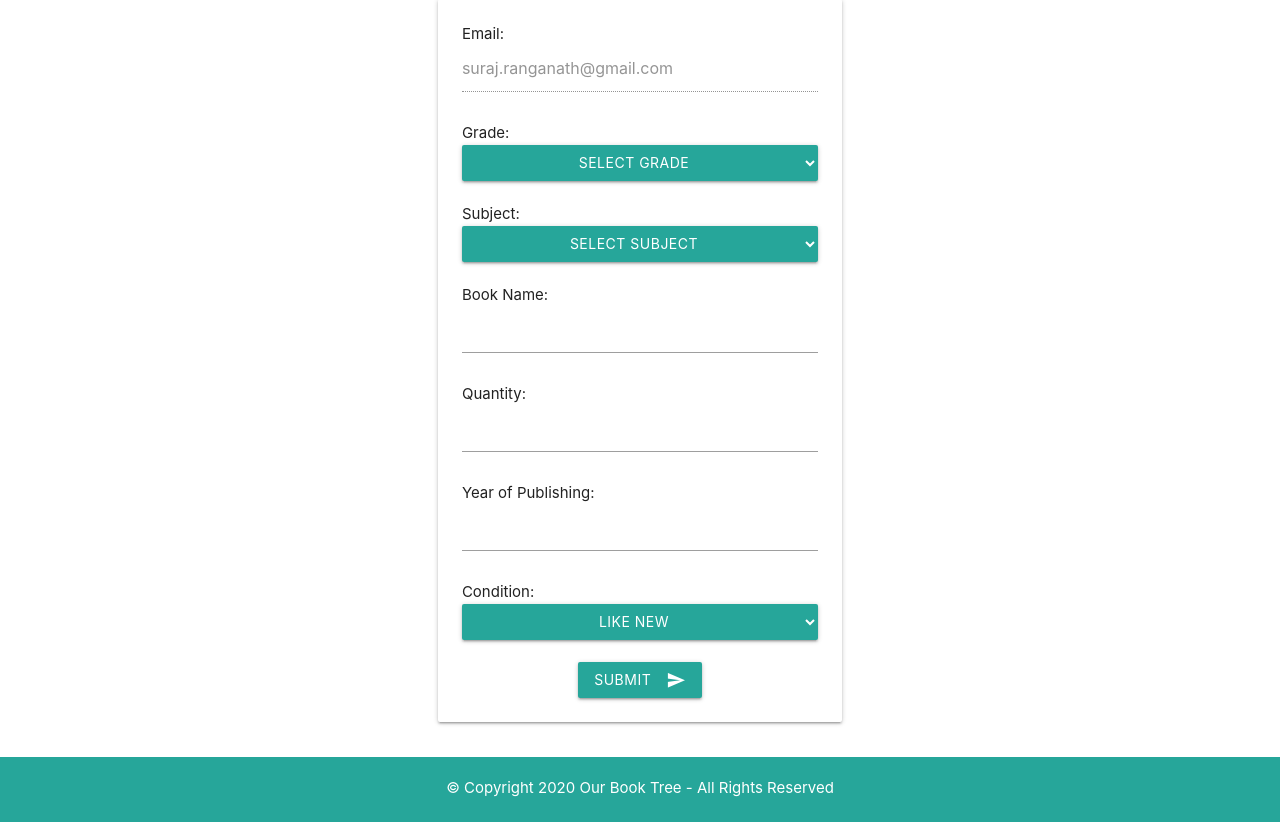
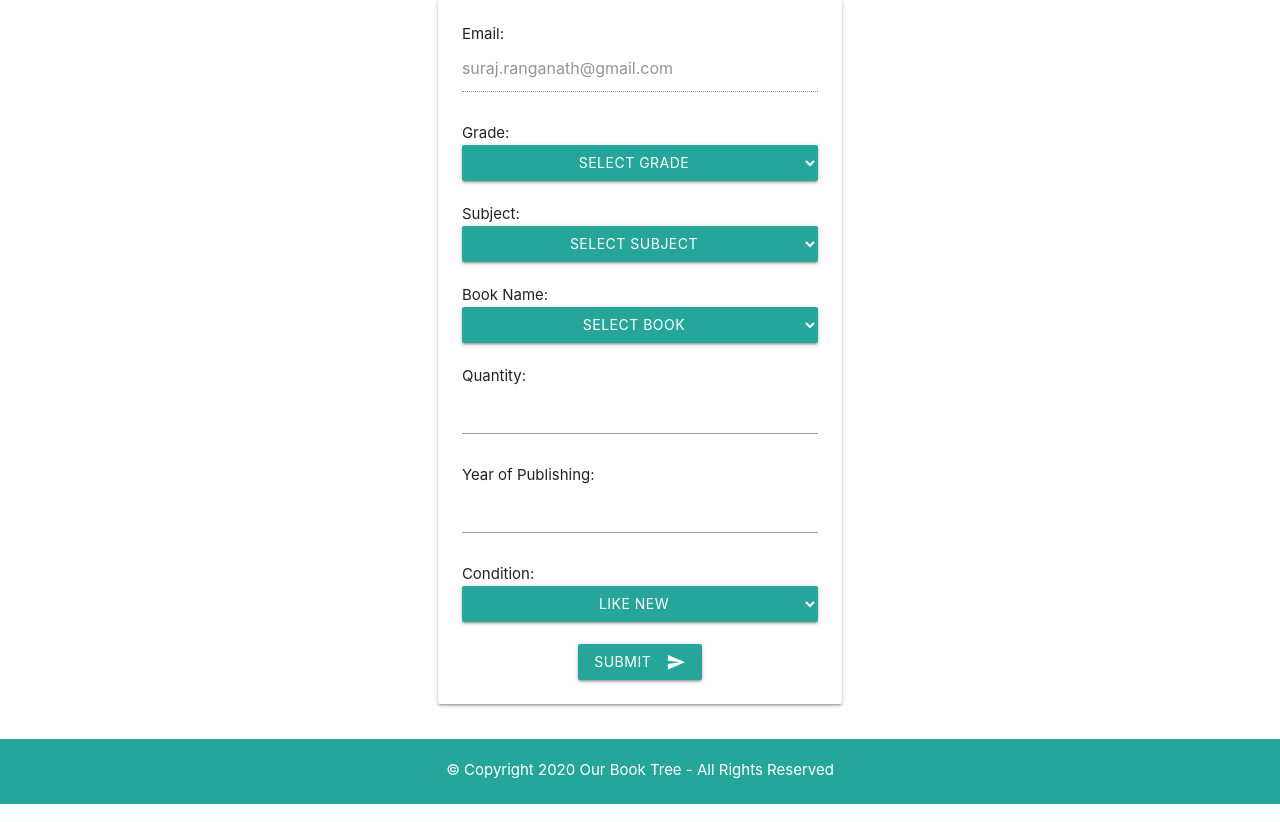
Before and after one commit to suraj-ranganath/OurBookTreeDjango, a Django app: page /give/ in a window 1280 px wide. Shown: the part 188-1010 px from the top of the page. Run offline with Django 3.2, Linux system fonts and the light colour scheme; a user stored in the database is signed in; some libraries are stand-ins or nearby versions.

Commit message:
added other option in giveform

```diff
--- a/OBTApp/views.py
+++ b/OBTApp/views.py
@@ -91,7 +91,9 @@ def BookGiveFormView(request):
         global finalentriesgive
         userid = request.user.id
         entries = request.POST
-        if dict(request.POST).get('subject') in (None,'',['']) and dict(request.POST).get('bookname') in (None,'',['']):
+
+        if dict(request.POST).get('subject') in (None,'',['']) and dict(request.POST).get('bookname') in (None,'',['']) and dict(request.POST).get('booknameother') in (None,'',['']):
+
             finalentriesgive['grade'] = entries['grade']
 
             global SUBJECT_LIST
@@ -135,21 +137,41 @@ def BookGiveFormView(request):
             }
             return render(request,"giveform.html",context)
 
-        elif dict(request.POST).get('bookname') in (None,'',['']):
+        elif dict(request.POST).get('bookname') in (None,'',['']) and dict(request.POST).get('booknameother') in (None,'',['']):
+
             finalentriesgive['subject'] = entries['subject']
+            cursor.execute("select distinct bookName from obtapp_book where subject='{}' and grade={}".format(finalentriesgive['subject'],finalentriesgive['grade']))
+            allbooks = cursor.fetchall()
             context = {
             'email':request.user.email,
+            'bookchoices':allbooks,
             'grade':finalentriesgive['grade'],
             'sublist':SUBJECT_LIST,
             'sub':finalentriesgive['subject']
             }
             return render(request,"giveform.html",context)
+        elif dict(request.POST).get('bookname') == ["Other"]:
+            cursor.execute("select distinct bookName from obtapp_book where subject='{}' and grade={}".format(finalentriesgive['subject'],finalentriesgive['grade']))
+            allbooks = cursor.fetchall()
+            context = {
+            'email':request.user.email,
+            'bookchoices':allbooks,
+            'grade':finalentriesgive['grade'],
+            'sublist':SUBJECT_LIST,
+            'sub':finalentriesgive['subject'],
+            'otherflag':True,
+            'book':"Other..",
+            }
+            return render(request,"giveform.html",context)
         else:
+
             finalentriesgive['quan'] = entries['quan']
             finalentriesgive['yearpub'] = entries['yearpub']
             finalentriesgive['condition'] = entries['condition']
-            finalentriesgive['bookname'] = entries['bookname']
-            print(finalentriesgive)
+            if dict(request.POST).get('booknameother') == None:
+                finalentriesgive['bookname'] = entries['bookname']
+            else:
+                finalentriesgive['bookname'] = entries['booknameother']
             cursor.execute("insert into obtapp_book (grade,bookName,subject) values ('{}','{}','{}')".format(finalentriesgive['grade'],finalentriesgive['bookname'],finalentriesgive['subject']))
             cursor.execute("insert into obtapp_give (userid_id,completedFlag) values ('{}',0)".format(userid))
             cursor.execute("select id from obtapp_book where id=(select max(id) from obtapp_book)") #find better way
@@ -259,7 +281,7 @@ def BookTakeFormView(request):
             'bookchoices':allbooks,
             'sub':finalentriestake['subject'],
             'grade':finalentriestake['grade'],
-            'sublist':SUBJECT_LIST
+            'sublist':SUBJECT_LIST,
             }
             return render(request,"takeform.html",context)
         else:
--- a/templates/giveform.html
+++ b/templates/giveform.html
@@ -12,11 +12,13 @@
 {%csrf_token%}
 <!-- {{ give_form.as_p }} -->
 Email: <input type='text' name="email" value={{email}} disabled><br><br>
-Grade: <select class='dropdown-trigger btn' name="grade" id="grade" required onChange="form.submit();">
+
     {% if not grade %}
-      <option value="Dummy" disabled selected hidden>Select Grade</option>
+    Grade: <select class='dropdown-trigger btn' name="grade" id="grade" required onChange="form.submit();">
+      <option value="" disabled selected hidden>Select Grade</option>
       {% else %}
-      <option value="Dummy" disabled selected hidden>{{grade}}</option>
+      Grade: <select class='dropdown-trigger btn' name="grade" id="grade"  onChange="form.submit();">
+      <option value="" disabled selected hidden>{{grade}}</option>
       {% endif %}
       <option value="9">9</option>
       <option value="10">10</option>
@@ -39,7 +41,22 @@ Grade: <select class='dropdown-trigger btn' name="grade" id="grade" required onC
       {% endfor %}
 
   </select><br><br>
-Book Name: <input type="text" name="bookname" id="bookname" required><br><br>
+
+    {% if not book %}
+    Book Name: <select class='dropdown-trigger btn' name="bookname" id="bookname" required  onChange="form.submit();">
+    <option value="" disabled selected hidden>Select Book</option>
+    {% else %}
+    Book Name: <select class='dropdown-trigger btn' name="bookname" id="bookname"  onChange="form.submit();">
+    <option value="" disabled selected hidden>{{book}}</option>
+      {% endif %}
+      {% for i in bookchoices %}
+          <option value="{{i.0}}">{{i.0}}</option>
+      {% endfor %}
+      <option value="Other">Other..</option>
+  </select><br><br>
+{% if otherflag %}
+Please specify: <input type='text' name='booknameother' id='booknameother' required/><br><br>
+{% endif %}
 Quantity: <input type="number" name="quan" id="quan" required><br><br>
 Year of Publishing: <input type='text' name='yearpub'  id='yearpub' data-length="4" pattern="[0-9]{4}" required/><br><br>
 Condition: <select class='dropdown-trigger btn' name="condition" id="condition" required>
--- a/templates/takeform.html
+++ b/templates/takeform.html
@@ -17,9 +17,9 @@
 Email: <input type='text' name="email" value={{email}} disabled><br><br>
 Grade: <select class='dropdown-trigger btn' name="grade" id="grade" required onChange="form.submit();">
   {% if not grade %}
-    <option value="Dummy" disabled selected hidden>Select Grade</option>
+    <option value="" disabled selected hidden>Select Grade</option>
     {% else %}
-    <option value="Dummy" disabled selected hidden>{{grade}}</option>
+    <option value="" disabled selected hidden>{{grade}}</option>
     {% endif %}
     <option value="9">9</option>
     <option value="10">10</option>
```
